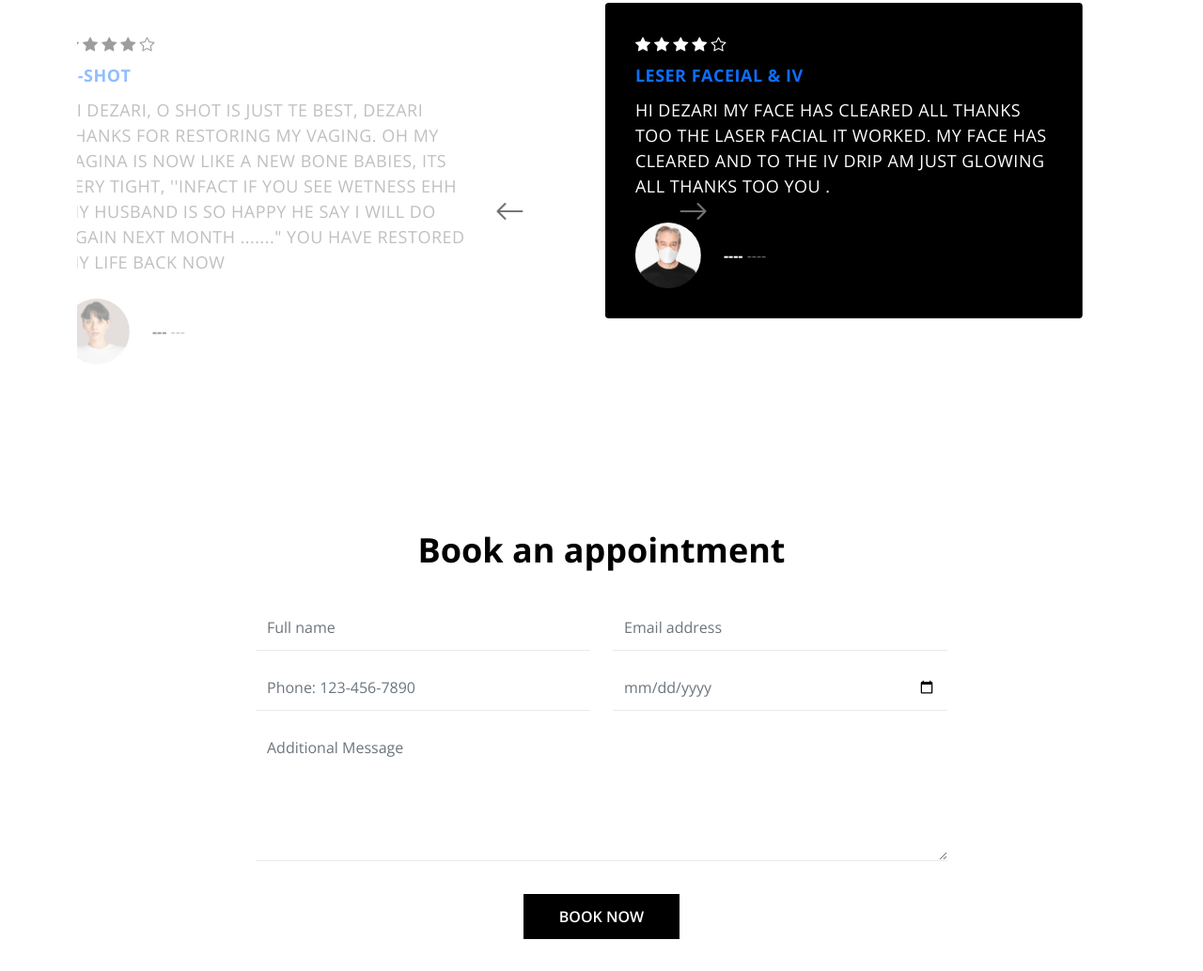
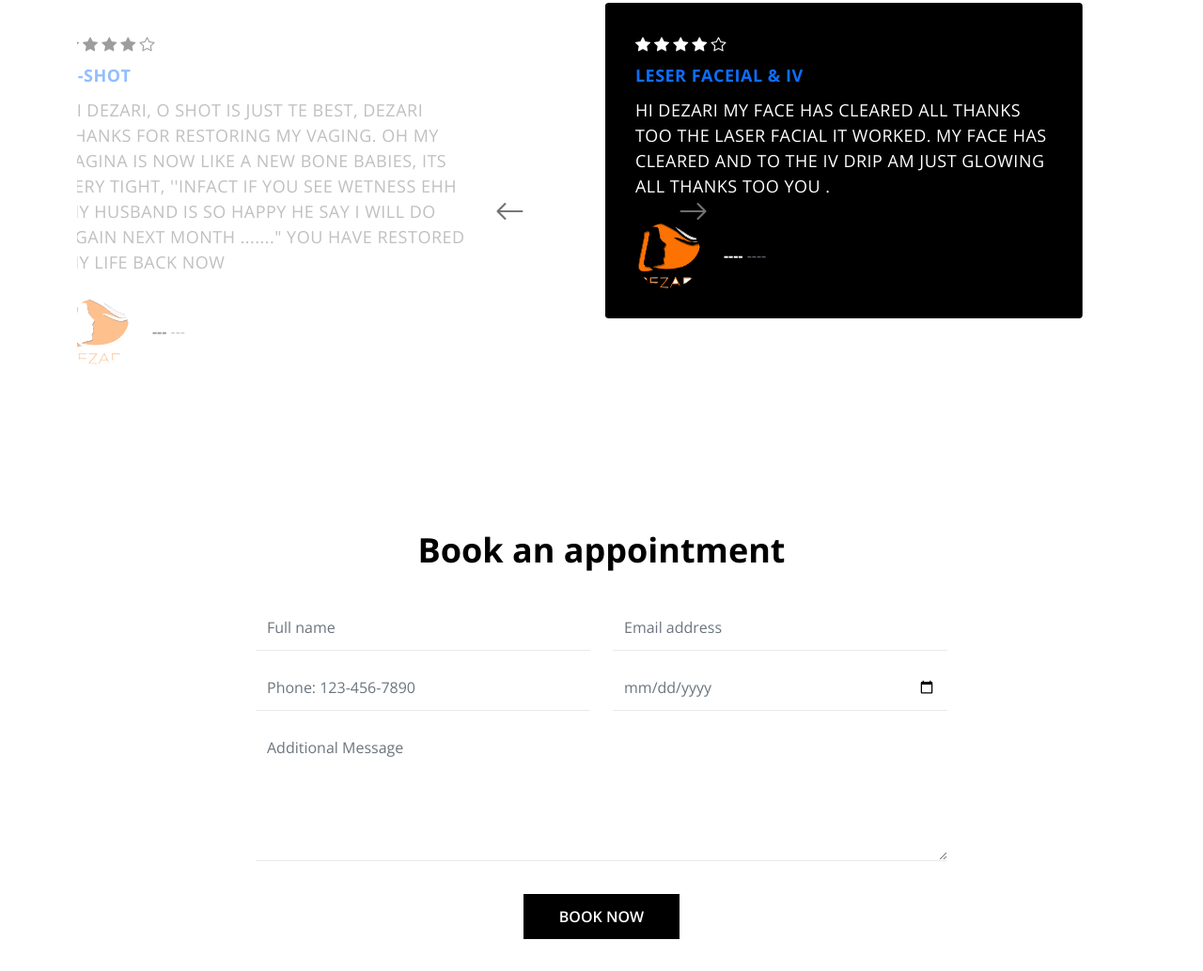
Before and after one commit to dwentertainment/DEZARI-site, a plain HTML site: page index.html in a window 1280 px wide. Shown: the part 3079-4113 px from the top of the page at 94% size. Drawn offline with nearby package versions, Linux system fonts and the light colour scheme; a script that the page names is missing.

Commit message:
reviews pix update
reviews

```diff
--- a/index.html
+++ b/index.html
@@ -270,7 +270,7 @@ https://templatemo.com/tm-566-medic-care
 
                                     <p class="reviews-text w-100">HI DEZARI, O SHOT IS JUST TE BEST, DEZARI THANKS FOR RESTORING  MY VAGING. OH MY VAGINA IS NOW LIKE A NEW BONE BABIES, ITS VERY TIGHT, ''INFACT IF YOU SEE WETNESS EHH MY HUSBAND IS SO HAPPY HE SAY I WILL DO AGAIN NEXT MONTH ......." YOU HAVE RESTORED MY LIFE BACK NOW </p>
 
-                                    <img src="images/reviews/beautiful-woman-face-portrait-brown-background.jpeg" class="img-fluid reviews-image" alt="">
+                                    <img src="images/reviews/logo.png" class="img-fluid reviews-image" alt="">
 
                                     <figcaption class="ms-4">
                                         <strong>---</strong>
@@ -292,7 +292,7 @@ https://templatemo.com/tm-566-medic-care
 
                                     <p class="reviews-text w-100">HI DEZARI MY FACE HAS CLEARED ALL THANKS TOO THE LASER FACIAL IT WORKED. MY FACE HAS CLEARED AND TO THE IV DRIP AM JUST GLOWING ALL THANKS TOO YOU .</p>
 
-                                    <img src="images/reviews/senior-man-wearing-white-face-mask-covid-19-campaign-with-design-space.jpeg" class="img-fluid reviews-image" alt="">
+                                    <img src="images/reviews/logo.png" class="img-fluid reviews-image" alt="">
 
                                     <figcaption class="ms-4">
                                         <strong>----</strong>
@@ -314,7 +314,7 @@ https://templatemo.com/tm-566-medic-care
 
                                     <p class="reviews-text w-100">HI DEZARI GOOD MORNING AND HOW WAS YOUR NIGHT? <br> JUST WANTED TO TELL YOU HOW I'M FEELING AFTER THE OSHOT THERAPY SESSION I HAD WITH YOU... MY VAGINA IS GETTING TIGHT MEHNN, REALLY CAN'T PENETRATE AND I'M LIKING IT DIDN'T KNOW IT WOULD WORK THAT FAST OR MAKE THE VAGING TIGHTER.</p>
 
-                                    <img src="images/reviews/portrait-british-woman.jpeg" class="img-fluid reviews-image" alt="">
+                                    <img src="images/reviews/logo.png" class="img-fluid reviews-image" alt="">
 
                                     <figcaption class="ms-4">
                                         <strong>Laura Zono</strong>
```
Also changed, not shown: images/reviews/beautiful-woman-face-portrait-brown-background.jpeg (deleted), images/reviews/logo.png (added), images/reviews/portrait-british-woman.jpeg (deleted), images/reviews/senior-man-wearing-white-face-mask-covid-19-campaign-with-design-space.jpeg (deleted), images/reviews/woman-wearing-mask-face-closeup-covid-19-green-background.jpeg (deleted).
